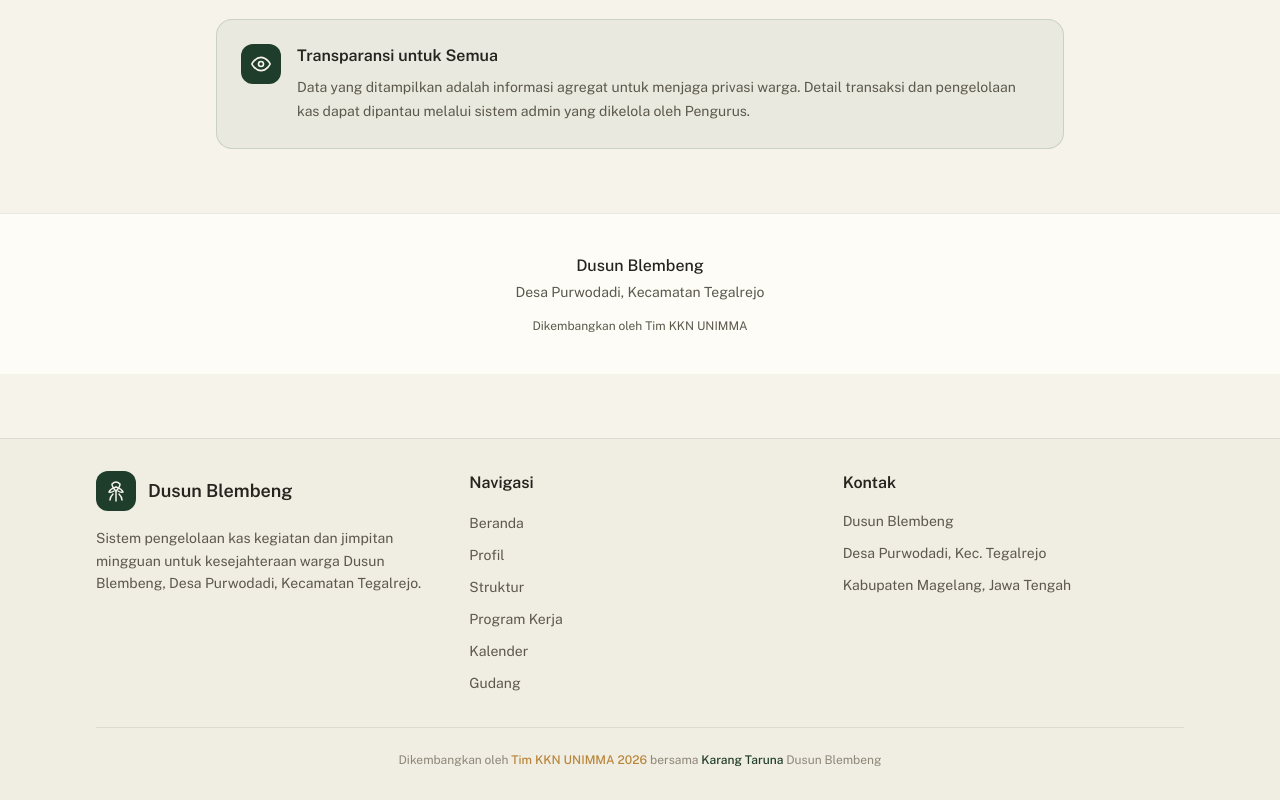
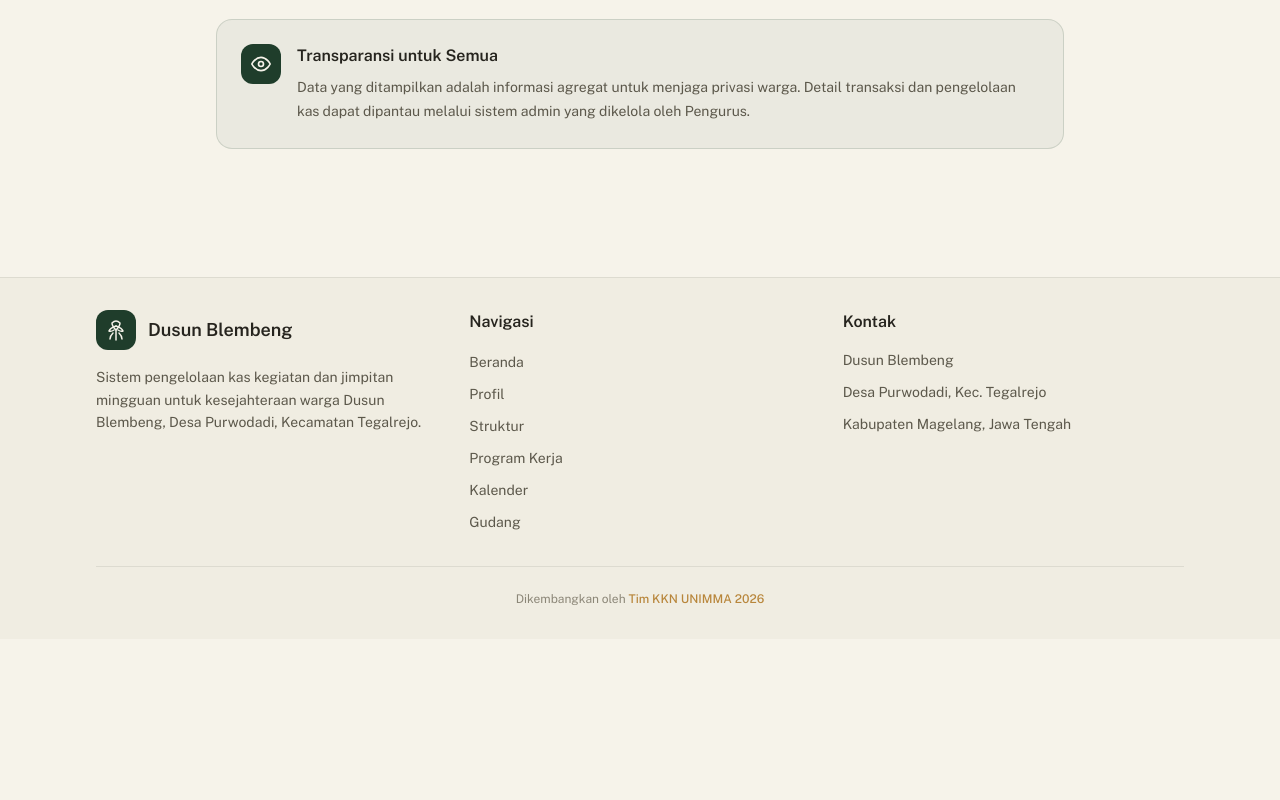
Before and after one commit to inttan/jimpitan-blembeng, a Next.js app: page /info-jimpitan in a window 1280 px wide. Shown: the part 1366-2166 px from the top of the page. After the commit the page ends 2005 px from the top, so only its background shows below. Built offline with nearby package versions, Linux system fonts and the light colour scheme; no server answers; the database is empty.

Commit message:
Update info-jimpitan and layout

```diff
--- a/src/app/(pub)/info-jimpitan/page.tsx
+++ b/src/app/(pub)/info-jimpitan/page.tsx
@@ -268,11 +268,6 @@ export default async function InfoJimpitanPage() {
       </section>
 
       {/* Footer */}
-      <footer className="py-10 text-center" style={{ background: "var(--surf)", borderTop: "1px solid var(--bdr)" }}>
-        <p className="text-base font-medium mb-1" style={{ color: "var(--ink)" }}>Dusun Blembeng</p>
-        <p className="text-sm mb-4" style={{ color: "var(--text2)" }}>Desa Purwodadi, Kecamatan Tegalrejo</p>
-        <p className="text-xs" style={{ color: "var(--text2)" }}>Dikembangkan oleh Tim KKN UNIMMA</p>
-      </footer>
     </div>
   );
 }
--- a/src/app/(pub)/layout.tsx
+++ b/src/app/(pub)/layout.tsx
@@ -255,9 +255,7 @@ export default function PublicLayout({ children }: { children: React.ReactNode }
             <p className="text-xs" style={{ color: "var(--text3)" }}>
               Dikembangkan oleh{" "}
               <span style={{ color: "var(--brass)", fontWeight: 500 }}>Tim KKN UNIMMA 2026</span>{" "}
-              bersama{" "}
-              <span style={{ color: "var(--green)", fontWeight: 500 }}>Karang Taruna</span>{" "}
-              Dusun Blembeng
+
             </p>
           </div>
         </div>
```
